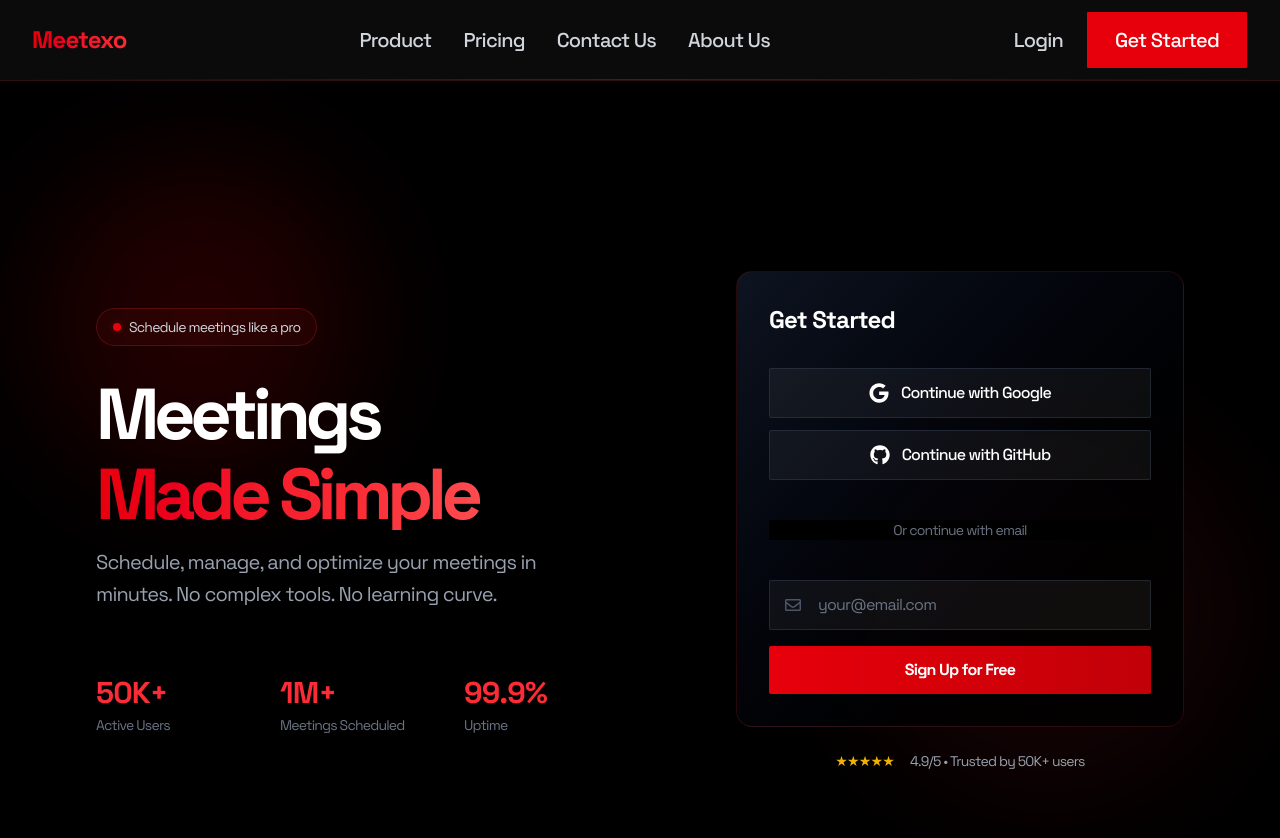
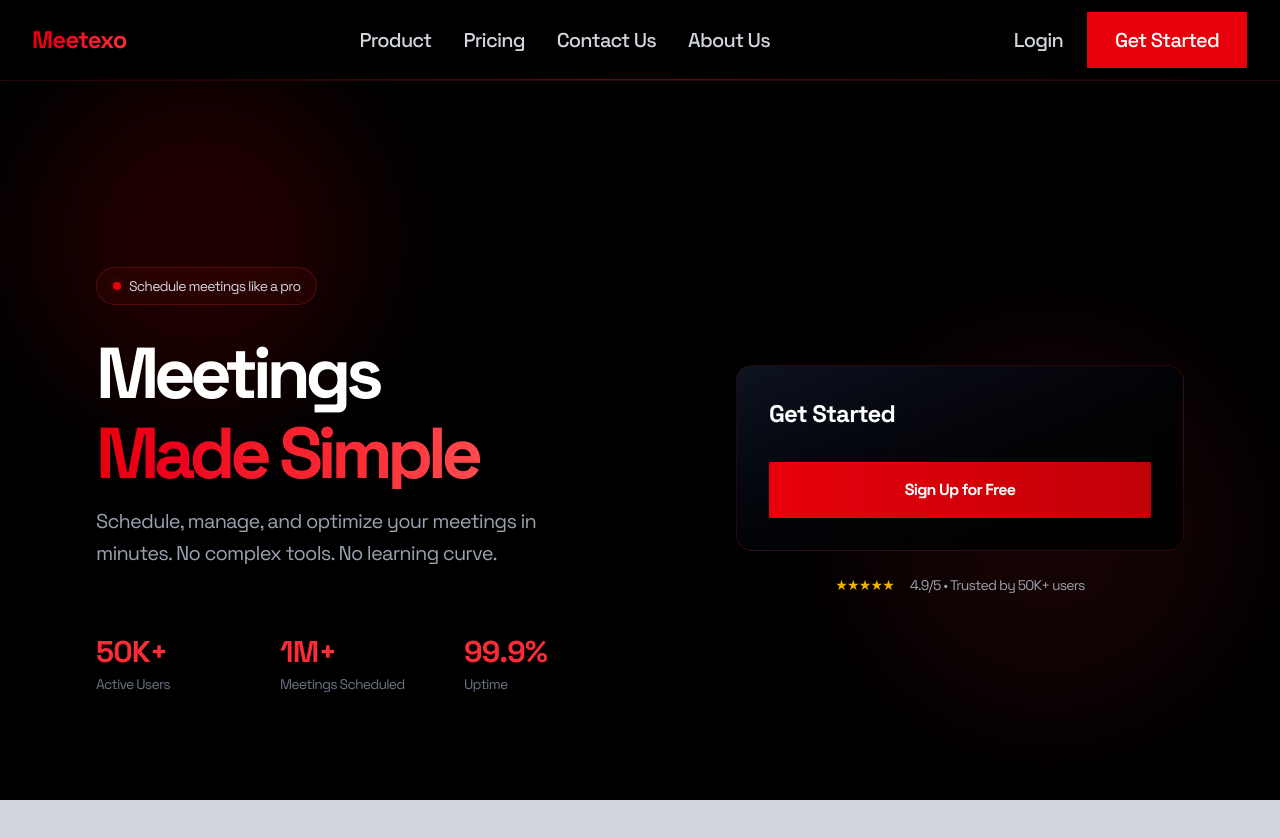
Before and after one commit to dhruvu340/meetexo, a Next.js app: page / in a window 1280 px wide. Shown: the top 838 px of the page. After the commit the page ends 800 px from the top, so only its background shows below. Built offline with nearby package versions, Linux system fonts and the light colour scheme.

Commit message:
hero section completed

```diff
--- a/src/components/ui/header.tsx
+++ b/src/components/ui/header.tsx
@@ -19,7 +19,7 @@ const Header = (props: Props) => {
   const toggleMenu = () => setIsOpen(!isOpen)
 
   return (
-    <header className='sticky top-0 z-50 w-full border-b border-red-900/30 backdrop-blur-lg bg-black/95'>
+    <header className='fixed top-0 left-0 right-0 z-50 w-full border-b border-red-900/30 backdrop-blur-lg bg-black/95'>
       <div className='max-w-7xl mx-auto px-4 sm:px-6 lg:px-8'>
         <div className='flex items-center justify-between h-16 md:h-20'>
 
@@ -62,21 +62,32 @@ const Header = (props: Props) => {
 
           <button
             onClick={toggleMenu}
-            className='md:hidden p-2 rounded-lg hover:bg-red-950/40 transition-colors duration-200'
+            className='md:hidden cursor-pointer p-2 rounded-lg hover:bg-red-950/40 transition-colors duration-200'
             aria-label='Toggle menu'
             aria-expanded={isOpen}
           >
-            {isOpen ? (
-              <X className='w-6 h-6 text-red-500' />
-            ) : (
-              <Menu className='w-6 h-6 text-gray-300' />
-            )}
+            <div className='relative w-6 h-6 flex items-center justify-center'>
+              <Menu
+                className={`absolute w-6 h-6 text-gray-300 transition-all duration-300 ${
+                  isOpen ? 'opacity-0 rotate-90 scale-0' : 'opacity-100 rotate-0 scale-100'
+                }`}
+              />
+              <X
+                className={`absolute w-6 h-6 text-red-500 transition-all duration-300 ${
+                  isOpen ? 'opacity-100 rotate-0 scale-100' : 'opacity-0 -rotate-90 scale-0'
+                }`}
+              />
+            </div>
           </button>
         </div>
 
 
-        {isOpen && (
-          <nav className='md:hidden pb-4 border-t border-red-900/30'>
+        <nav
+          className={`md:hidden overflow-hidden transition-all duration-300 ease-in-out ${
+            isOpen ? 'max-h-96 opacity-100' : 'max-h-0 opacity-0'
+          }`}
+        >
+          <div className='border-t border-red-900/30 pb-4'>
             <div className='flex flex-col space-y-1 pt-4'>
               {navItems.map((item) => (
                 <a
@@ -100,8 +111,8 @@ const Header = (props: Props) => {
                 </Button>
               </div>
             </div>
-          </nav>
-        )}
+          </div>
+        </nav>
       </div>
 
 
--- a/src/components/ui/hero.tsx
+++ b/src/components/ui/hero.tsx
@@ -1,45 +1,43 @@
 'use client'
 
-import React, { useState } from 'react'
-import { FaGoogle, FaGithub, FaRegEnvelope } from 'react-icons/fa'
+import React from 'react'
+import { FaGoogle, FaGithub } from 'react-icons/fa'
 
 type Props = {}
 
 const Hero = (props: Props) => {
-  const [email, setEmail] = useState('')
-  const [isEmailFocused, setIsEmailFocused] = useState(false)
-
   const handleGoogleLogin = () => {
     console.log('Google login clicked')
-    // Add your Google OAuth logic here
+    // Add your Kinde Google OAuth logic here
+    // Example: window.location.href = kindeGoogleLoginUrl
   }
 
   const handleGithubLogin = () => {
     console.log('GitHub login clicked')
-    // Add your GitHub OAuth logic here
+    // Add your Kinde GitHub OAuth logic here
+    // Example: window.location.href = kindeGithubLoginUrl
   }
 
-  const handleEmailSignup = (e: React.FormEvent) => {
-    e.preventDefault()
-    console.log('Email signup with:', email)
-    // Add your email signup logic here
-    setEmail('')
+  const handleSignup = () => {
+    console.log('Sign up clicked')
+    // Add your Kinde signup logic here
+    // Example: window.location.href = kindeSignupUrl
   }
 
   return (
-    <section className='relative min-h-screen bg-black overflow-hidden pt-20'>
-      {/* Background Gradient Orbs */}
+    <section className='relative min-h-screen bg-black overflow-hidden pt-32 md:pt-40'>
+
       <div className='absolute inset-0 overflow-hidden'>
         <div className='absolute top-20 left-10 w-80 h-80 bg-red-600/20 rounded-full blur-3xl animate-pulse'></div>
         <div className='absolute bottom-20 right-10 w-96 h-96 bg-red-500/10 rounded-full blur-3xl animate-pulse' style={{ animationDelay: '1s' }}></div>
       </div>
 
-      {/* Main Content */}
+
       <div className='relative z-10 max-w-6xl mx-auto px-4 sm:px-6 lg:px-8'>
-        <div className='grid grid-cols-1 lg:grid-cols-2 gap-12 items-center min-h-[calc(100vh-80px)]'>
-          {/* Left Content */}
+        <div className='grid grid-cols-1 lg:grid-cols-2 gap-12 items-center min-h-[calc(100vh-160px)]'>
+
           <div className='space-y-8'>
-            {/* Status Badge */}
+
             <div className='inline-flex items-center gap-2 px-4 py-2 rounded-full bg-red-950/30 border border-red-900/50'>
               <span className='relative flex h-2 w-2'>
                 <span className='animate-ping absolute inline-flex h-full w-full rounded-full bg-red-500 opacity-75'></span>
@@ -48,7 +46,7 @@ const Hero = (props: Props) => {
               <span className='text-sm text-gray-300'>Schedule meetings like a pro</span>
             </div>
 
-            {/* Heading */}
+
             <div className='space-y-4'>
               <h1 className='text-5xl md:text-6xl lg:text-7xl font-black tracking-tight'>
                 <span className='block text-white mb-2'>Meetings</span>
@@ -61,7 +59,7 @@ const Hero = (props: Props) => {
               </p>
             </div>
 
-            {/* Stats */}
+
             <div className='grid grid-cols-3 gap-8 pt-8'>
               <div>
                 <div className='text-3xl font-bold text-red-500'>50K+</div>
@@ -78,64 +76,25 @@ const Hero = (props: Props) => {
             </div>
           </div>
 
-          {/* Right Side - Auth Card */}
+
           <div className='flex justify-center lg:justify-end'>
             <div className='w-full max-w-md'>
               <div className='rounded-2xl bg-gradient-to-br from-gray-900/80 to-black/80 border border-red-900/30 backdrop-blur-xl p-8 shadow-2xl'>
                 <h2 className='text-2xl font-bold text-white mb-8'>Get Started</h2>
 
-                {/* Social Buttons */}
-                <div className='space-y-3 mb-6'>
-                  {/* Google Button */}
+
+                <div className='space-y-4'>
                   <button
-                    onClick={handleGoogleLogin}
-                    className='w-full  cursor-pointer flex items-center justify-center gap-3 px-4 py-3 rounded-lg bg-white/5 border border-gray-700/50 hover:border-red-600/50 text-white font-medium transition-all duration-300 hover:bg-red-950/20'
-                  >
-                    <FaGoogle className='w-5 h-5' />
-                    Continue with Google
-                  </button>
-
-                  {/* GitHub Button */}
-                  <button
-                    onClick={handleGithubLogin}
-                    className='w-full flex items-center cursor-pointer justify-center gap-3 px-4 py-3 rounded-lg bg-white/5 border border-gray-700/50 hover:border-red-600/50 text-white font-medium transition-all duration-300 hover:bg-red-950/20'
-                  >
-                    <FaGithub className='w-5 h-5' />
-                    Continue with GitHub
-                  </button>
-                </div>
-
-                {/* Divider */}
-                <div className='relative py-4'>
-                  <div className='absolute inset-x-0 top-1/2 h-px bg-gray-700'></div>
-                  <p className='relative bg-black text-center text-sm text-gray-500 px-2'>Or continue with email</p>
-                </div>
-
-                {/* Email Form */}
-                <form onSubmit={handleEmailSignup} className='space-y-4 mt-6'>
-                  <div className='relative'>
-                    <input
-                      type='email'
-                      value={email}
-                      onChange={(e) => setEmail(e.target.value)}
-                      onFocus={() => setIsEmailFocused(true)}
-                      onBlur={() => setIsEmailFocused(false)}
-                      placeholder='your@email.com'
-                      required
-                      className='w-full px-4 py-3 pl-12 rounded-lg bg-white/5 border border-gray-700/50 text-white placeholder-gray-500 transition-all duration-300 focus:outline-none focus:border-red-600/50 focus:bg-red-950/20'
-                    />
-                    <FaRegEnvelope className={`absolute left-4 top-1/2 transform -translate-y-1/2 w-4 h-4 transition-colors duration-300 ${isEmailFocused ? 'text-red-500' : 'text-gray-600'}`} />
-                  </div>
-
-                  <button
-                    type='submit'
-                    className='w-full px-4 py-3 cursor-pointer rounded-lg bg-gradient-to-r from-red-600 to-red-700 hover:from-red-700 hover:to-red-800 text-white font-bold transition-all duration-300 shadow-lg shadow-red-600/50 hover:shadow-red-600/70 active:scale-95'
+                    onClick={handleSignup}
+                    className='w-full px-4 py-4 cursor-pointer rounded-lg bg-gradient-to-r from-red-600 to-red-700 hover:from-red-700 hover:to-red-800 text-white font-bold transition-all duration-300 shadow-lg shadow-red-600/50 hover:shadow-red-600/70 active:scale-95'
                   >
                     Sign Up for Free
                   </button>
-                </form>
 
 
+
+
+                </div>
               </div>
 
               {/* Trust Badges */}
@@ -147,8 +106,6 @@ const Hero = (props: Props) => {
           </div>
         </div>
       </div>
-
-
     </section>
   )
 }
```
